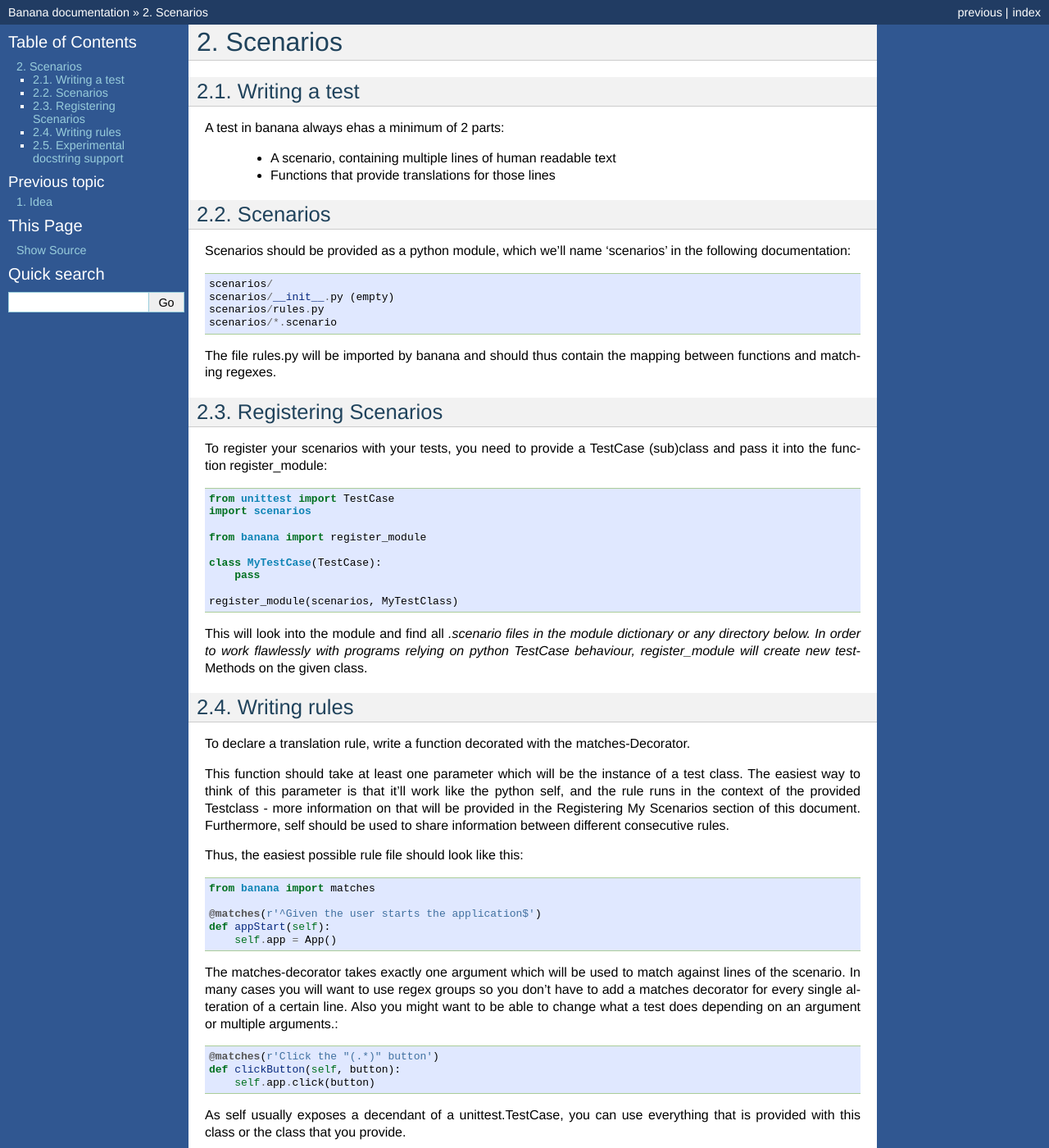
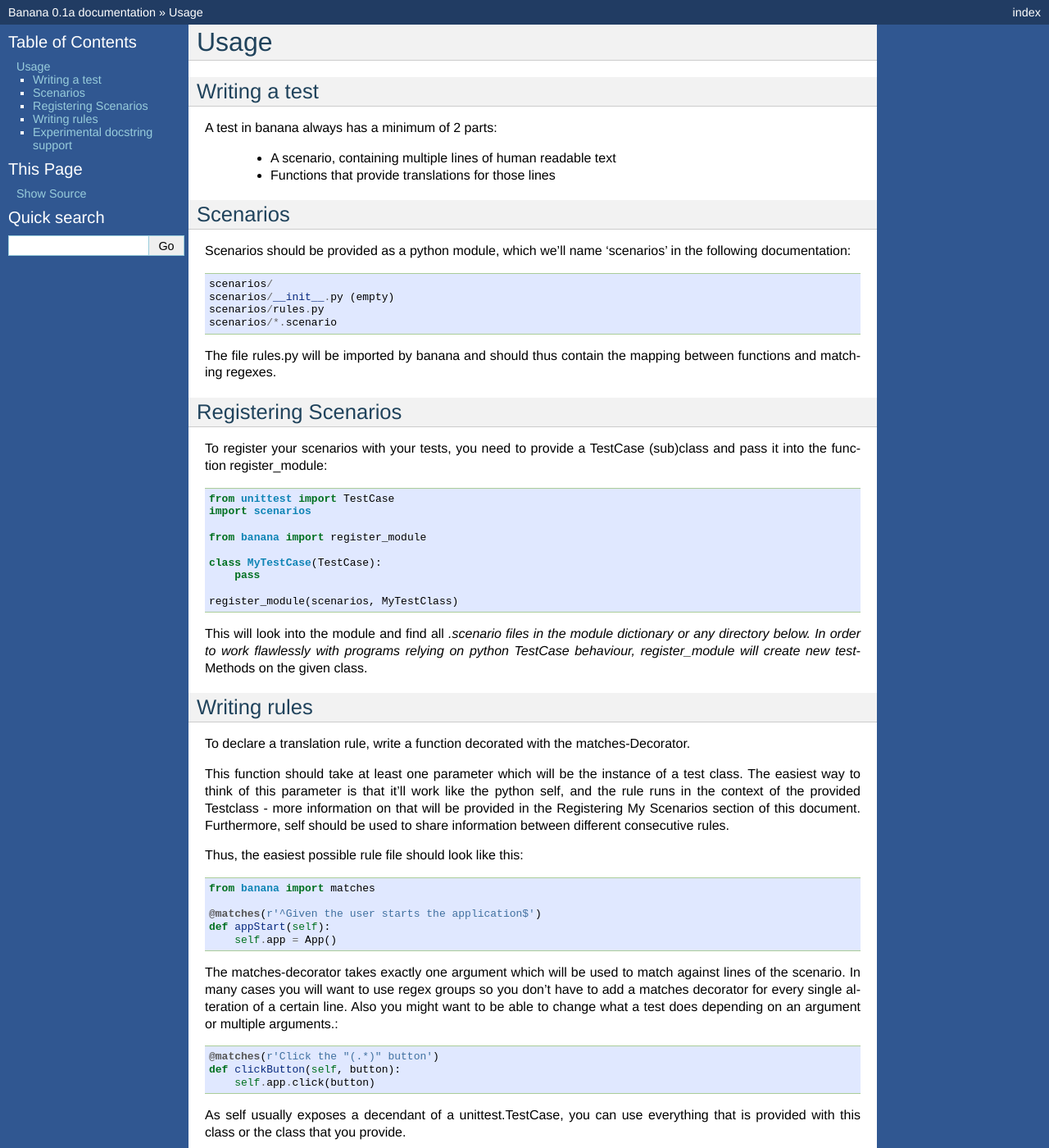
Before and after one commit to bastih/banana, a Sphinx documentation site: the page built from docs/usage.txt, in a window 1280 px wide and 1400 px high. Shown: the whole window at 82% size. Built offline with Sphinx 7.4.7, drawn with Linux system fonts in a browser that asks for light colours; pages that are not in the unit, such as notebooks, are missing from menus; some of the changed text lies outside the part shown.

Commit message:
Typos and tweaking.

```diff
--- a/docs/conf.py
+++ b/docs/conf.py
@@ -33,7 +33,7 @@
 source_suffix = '.txt'
 
 # The encoding of source files.
-#source_encoding = 'utf-8'
+source_encoding = 'utf-8'
 
 # The master toctree document.
 master_doc = 'index'
@@ -52,7 +52,7 @@
 
 version = '0.1a'
 # The full version, including alpha/beta/rc tags.
-#release = feincms.__version__
+release = version
 
 # The language for content autogenerated by Sphinx. Refer to documentation
 # for a list of supported languages.
@@ -152,7 +152,7 @@
 
 # If true, SmartyPants will be used to convert quotes and dashes to
 # typographically correct entities.
-#html_use_smartypants = True
+html_use_smartypants = True
 
 # Custom sidebar templates, maps document names to template names.
 #html_sidebars = {}
@@ -195,10 +195,7 @@
 
 # Grouping the document tree into LaTeX files. List of tuples
 # (source start file, target name, title, author, documentclass [howto/manual]).
-latex_documents = [
-  ('index', 'FeinCMS.tex', u'FeinCMS Documentation',
-   u'Feinheit GmbH and contributors', 'manual'),
-]
+#latex_documents = []
 
 # The name of an image file (relative to this directory) to place at the top of
 # the title page.
--- a/docs/scenarios.txt
+++ b/docs/usage.txt
@@ -1,13 +1,13 @@
-.. scenarios:
+.. usage:
 
 =========
-Scenarios
+Usage
 =========
 
 Writing a test
 ==================
 
-A test in banana always ehas a minimum of 2 parts:
+A test in banana always has a minimum of 2 parts:
 
   * A scenario, containing multiple lines of human readable text
   * Functions that provide translations for those lines
@@ -45,7 +45,6 @@
 This will look into the module and find all *.scenario files in the module dictionary
 or any directory below. In order to work flawlessly with programs relying on python
 TestCase behaviour, register_module will create new test*-Methods on the given class.
-
 
 Writing rules
 =================
```
